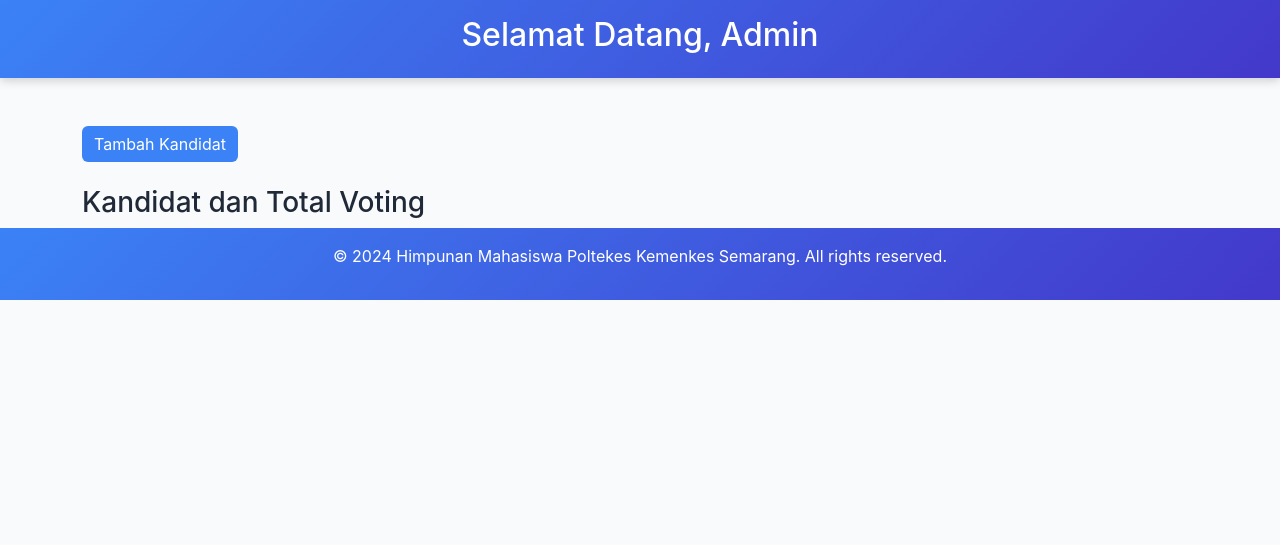
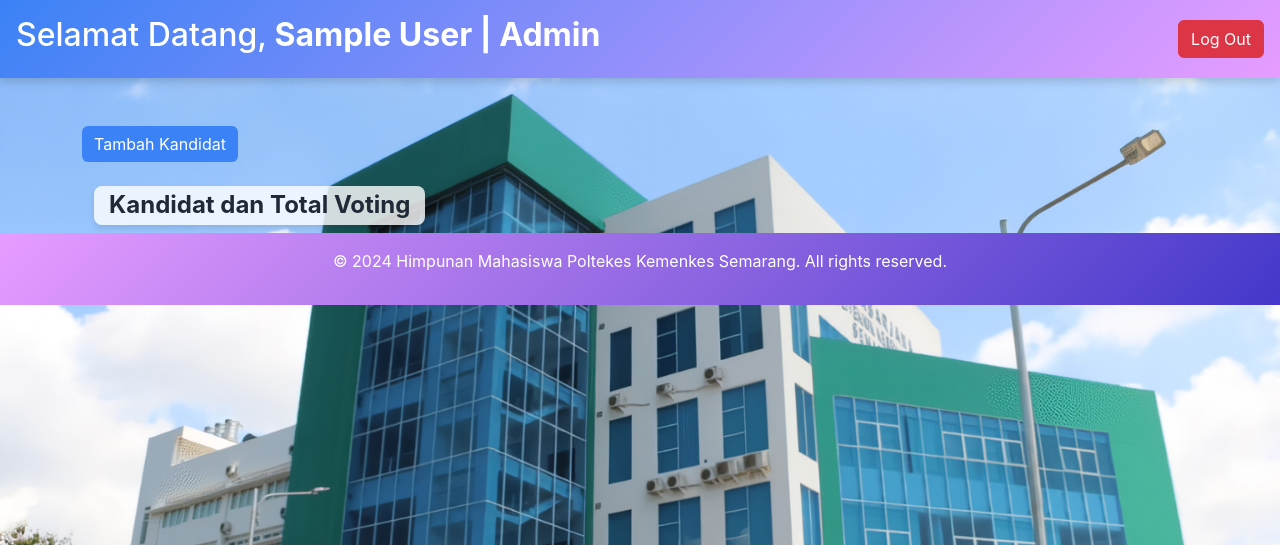
Before and after one commit to arydianprtma/hima_cilacap, a PHP site: page /dashboard_admin.php in a window 1280 px wide. Shown: the top 545 px of the page. Run offline with PHP 8.4, Linux system fonts and the light colour scheme; the visitor is signed in with stand-in values (Sample User, id 1); data that the repository does not hold is empty.

Commit message:
Update dashboard_admin.php

```diff
--- a/dashboard_admin.php
+++ b/dashboard_admin.php
@@ -1,17 +1,14 @@
 <?php
 session_start();
 require_once 'config/database.php';
-
 
 if (!isset($_SESSION['admin_id'])) {
     header("Location: login_admin.php");
     exit();
 }
 
-
 $success_message = '';
 $error_message = '';
-
 
 if ($_SERVER['REQUEST_METHOD'] == 'POST' && isset($_POST['add_kandidat'])) {
     $nama = mysqli_real_escape_string($conn, $_POST['nama']);
@@ -19,13 +16,11 @@ if ($_SERVER['REQUEST_METHOD'] == 'POST' && isset($_POST['add_kandidat'])) {
     $visi = mysqli_real_escape_string($conn, $_POST['visi']);
     $misi = mysqli_real_escape_string($conn, $_POST['misi']);
 
-
     $foto = $_FILES['foto']['name'];
     $target_dir = "uploads/";
     $target_file = $target_dir . uniqid() . '_' . basename($foto);
     $uploadOk = 1;
     $imageFileType = strtolower(pathinfo($target_file, PATHINFO_EXTENSION));
-
 
     $check = getimagesize($_FILES['foto']['tmp_name']);
     if ($check === false) {
@@ -46,7 +41,6 @@ if ($_SERVER['REQUEST_METHOD'] == 'POST' && isset($_POST['add_kandidat'])) {
         exit();
     }
 
-
     if (move_uploaded_file($_FILES['foto']['tmp_name'], $target_file)) {
         // Save candidate data to the database
         $query = "INSERT INTO kandidat (nama, prodi, foto, visi, misi) VALUES ('$nama', '$prodi', '$target_file', '$visi', '$misi')";
@@ -66,10 +60,8 @@ if ($_SERVER['REQUEST_METHOD'] == 'POST' && isset($_POST['add_kandidat'])) {
     }
 }
 
-
 if (isset($_GET['delete_id'])) {
     $delete_id = intval($_GET['delete_id']);
-
 
     $query_foto = "SELECT foto FROM kandidat WHERE id = $delete_id";
     $result_foto = mysqli_query($conn, $query_foto);
@@ -91,7 +83,6 @@ if (isset($_GET['delete_id'])) {
     exit();
 }
 
-
 if ($_SERVER['REQUEST_METHOD'] == 'POST' && isset($_POST['edit_kandidat'])) {
     $id = intval($_POST['id']);
     $nama = mysqli_real_escape_string($conn, $_POST['nama']);
@@ -99,12 +90,10 @@ if ($_SERVER['REQUEST_METHOD'] == 'POST' && isset($_POST['edit_kandidat'])) {
     $visi = mysqli_real_escape_string($conn, $_POST['visi']);
     $misi = mysqli_real_escape_string($conn, $_POST['misi']);
 
-
     if ($_FILES['foto']['name']) {
         $foto = $_FILES['foto']['name'];
         $target_dir = "uploads/"; // Use the same directory
         $target_file = $target_dir . uniqid() . '_' . basename($foto);
-
 
         $query_old_foto = "SELECT foto FROM kandidat WHERE id = $id";
         $result_old_foto = mysqli_query($conn, $query_old_foto);
@@ -123,7 +112,7 @@ if ($_SERVER['REQUEST_METHOD'] == 'POST' && isset($_POST['edit_kandidat'])) {
             exit();
         }
     } else {
-
+        // If no new photo, update without changing the photo
         $query = "UPDATE kandidat SET nama='$nama', prodi='$prodi', visi='$visi', misi='$misi' WHERE id=$id";
     }
 
@@ -181,18 +170,52 @@ unset($_SESSION['error_message']);
             background-color: var(--bg-primary);
             font-family: 'Inter', -apple-system, BlinkMacSystemFont, 'Segoe UI', Roboto, Oxygen, Ubuntu, Cantarell, 'Open Sans', 'Helvetica Neue', sans-serif;
             color: var(--text-dark);
+            background-image: url('src/kampus.jpg'); /* Ganti dengan path gambar kamu */
+            background-size: cover; /* Supaya gambar memenuhi seluruh layar */
+            background-position: center; /* Posisikan di tengah */
+            background-repeat: no-repeat; /* Jangan ulang gambar */
+            background-attachment: fixed; /* Biar gambar tetap diam saat di-scroll */
+        }
+
+        h3 {
+        background-color: rgba(255, 255, 255, 0.8); /* Warna putih semi-transparan */
+        color: #1f2937; /* Warna teks gelap agar kontras */
+        padding: 5px 15px; /* Memberikan ruang di sekitar teks */
+        border-radius: 8px; /* Sudut melengkung */
+        display: inline-block; /* Supaya hanya selebar teks */
+        box-shadow: 0 4px 6px rgba(0, 0, 0, 0.1); /* Bayangan lembut */
+        font-weight: bold; /* Supaya lebih menonjol */
+        font-size: 1.5rem; /* Ukuran teks yang sesuai */
         }
 
         .header {
-            background: linear-gradient(135deg, var(--accent-color), #4338ca);
+            background: linear-gradient(135deg, var(--accent-color), #e79cff);
             color: white;
-            padding: 1rem;
-            text-align: center;
             box-shadow: 0 2px 10px rgba(0, 0, 0, 0.2);
         }
 
+        .header-content {
+            display: flex;
+            justify-content: space-between;
+            align-items: center;
+            padding: 1rem;
+        }
+
+        .btn-logout {
+            background-color: #3b82f6;
+            border-color: #3b82f6;
+            color: white;
+            transition: background-color 0.3s, transform 0.2s;
+        }
+
+        .btn-logout:hover {
+            background-color: #2563eb;
+            transform: scale(1.05);
+            box-shadow: 0 4px 6px rgba(0, 0, 0, 0.1);
+        }
+
         .footer {
-            background: linear-gradient(135deg, var(--accent-color), #4338ca);
+            background: linear-gradient(135deg, #e79cff, #4338ca);
             color: white;
             text-align: center;
             padding: 1rem;
@@ -206,7 +229,24 @@ unset($_SESSION['error_message']);
             border-radius: 12px;
             box-shadow: 0 4px 8px rgba(0, 0, 0, 0.1);
             transition: transform 0.2s, box-shadow 0.2s;
+            display: flex;
+            flex-direction: column;
         }
+
+        .card img {
+            object-fit: cover; /* Memastikan gambar menyesuaikan dengan ukuran card */
+            height: 200px; /* Menetapkan tinggi gambar */
+            border-top-left-radius: 12px;
+            border-top-right-radius: 12px;
+        }
+
+        .card-body{
+            flex-grow: 1;
+            display: flex;
+            flex-direction: column; /* Mengatur isi body card secara vertikal */
+            justify-content: space-between; /* Menjaga jarak antara elemen */
+        }
+
 
         .card:hover {
             transform: translateY(-5px);
@@ -244,6 +284,13 @@ unset($_SESSION['error_message']);
             font-weight: bold;
         }
 
+        .container {
+        display: flex;           /* Aktifkan flexbox */
+        flex-direction: column;  /* Elemen disusun secara vertikal */
+        align-items: start;      /* Elemen rata kiri */
+        gap: 10px;               /* Jarak antara tombol dan teks */
+        }
+
         @media (max-width: 768px) {
             .card {
                 margin-bottom: 20px;
@@ -253,9 +300,11 @@ unset($_SESSION['error_message']);
 </head>
 <body>
     <div class="header">
-        <h2>Selamat Datang, Admin</h2>
+        <div class="header-content">
+            <h2>Selamat Datang,<strong> <?php echo htmlspecialchars($_SESSION['nama']); ?> | Admin</strong> </h2>
+            <a href="logout_admin.php" class="btn btn-danger">Log Out</a>
+        </div>
     </div>
-
     <div class="container mt-5">
         <div class="row">
             <div class="col-md-12">
@@ -263,7 +312,9 @@ unset($_SESSION['error_message']);
                 <button class="btn btn-primary mb-4" data-bs-toggle="modal" data-bs-target="#addCandidateModal">Tambah Kandidat</button>
 
                 <!-- Card untuk Menampilkan Kandidat -->
-                <h3>Kandidat dan Total Voting</h3>
+                <div class="container">
+                    <h3>Kandidat dan Total Voting</h3>
+                </div>
                 <div class="row">
                     <?php
                     // Reset pointer result set
@@ -310,8 +361,8 @@ unset($_SESSION['error_message']);
                                                     </select>
                                                 </div>
                                                 <div class="mb-3">
-                                                    <label for="foto" class="form-label">Foto Kandidat (Kosongkan jika tidak ingin mengubah)</label>
-                                                    <input type="file" class="form-control" id="foto" name="foto">
+                                                    <label for="foto" class="form-label">Foto Kandidat (Kosongkan jika tidak ingin mengganti)</label>
+                                                    <input type="file" class="form-control" id="foto" name="foto" accept="image/*">
                                                 </div>
                                                 <div class="mb-3">
                                                     <label for="visi" class="form-label">Visi</label>
```
